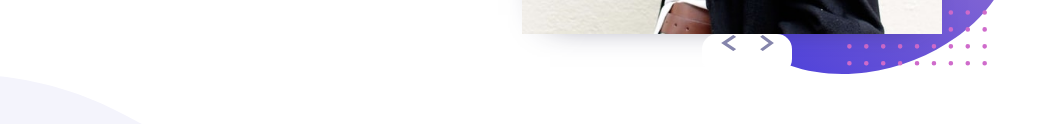
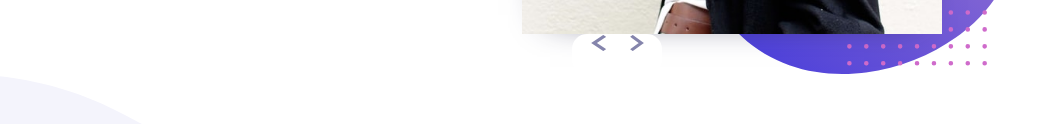
Before and after one commit to CarlosFabianG/testimonials-slider, a plain HTML site: page index.html in a window 1280 px wide. Shown: the part 471-595 px from the top of the page, without its empty margins (150-1188 px from the left). Drawn offline with Linux system fonts and the light colour scheme.

Commit message:
se coloco button en posicion alineada a la izquierda de img

```diff
--- a/styles.css
+++ b/styles.css
@@ -67,6 +67,7 @@ body {
 }
 .button {
     width:60px;
+    margin-right: 260px;
 }
 .curve {
     background-image: url('images/pattern-curve.svg');
```
